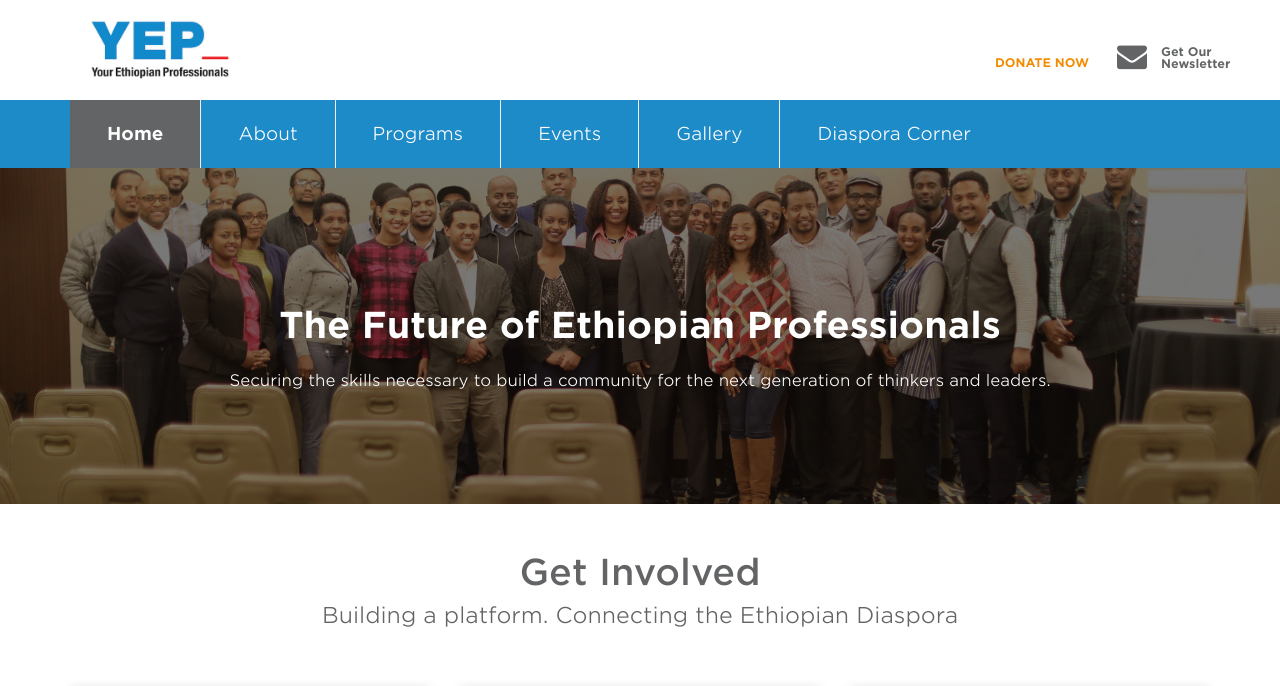
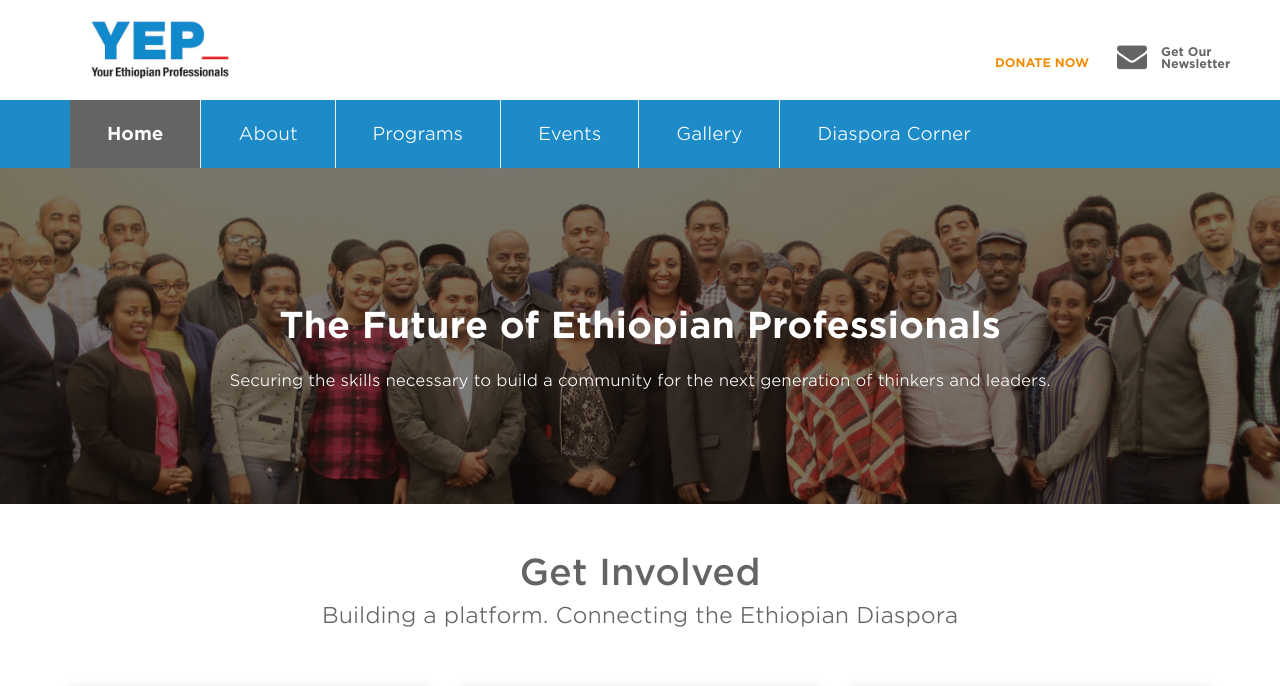
Before and after one commit to YEPNetwork/yepnetwork.github.io, a Jekyll site: the page built from index.html, in a window 1280 px wide. Shown: the top 686 px of the page. Built offline with Jekyll 4.4.1, drawn with Linux system fonts in a browser that asks for light colours; nearby versions of some CDN libraries.

Commit message:
Update index.html

```diff
--- a/index.html
+++ b/index.html
@@ -2,7 +2,7 @@
 layout: default
 body_class: front
 ---
-<section class="hero" style="background-image: url(assets/images/hero/about_us.jpg)">
+<section class="hero" style="background-image: url(assets/images/hero/about_us_3.jpg)">
   <div class="inner">
     <div class="copy">
       <h1>The Future of Ethiopian Professionals</h1>
```
